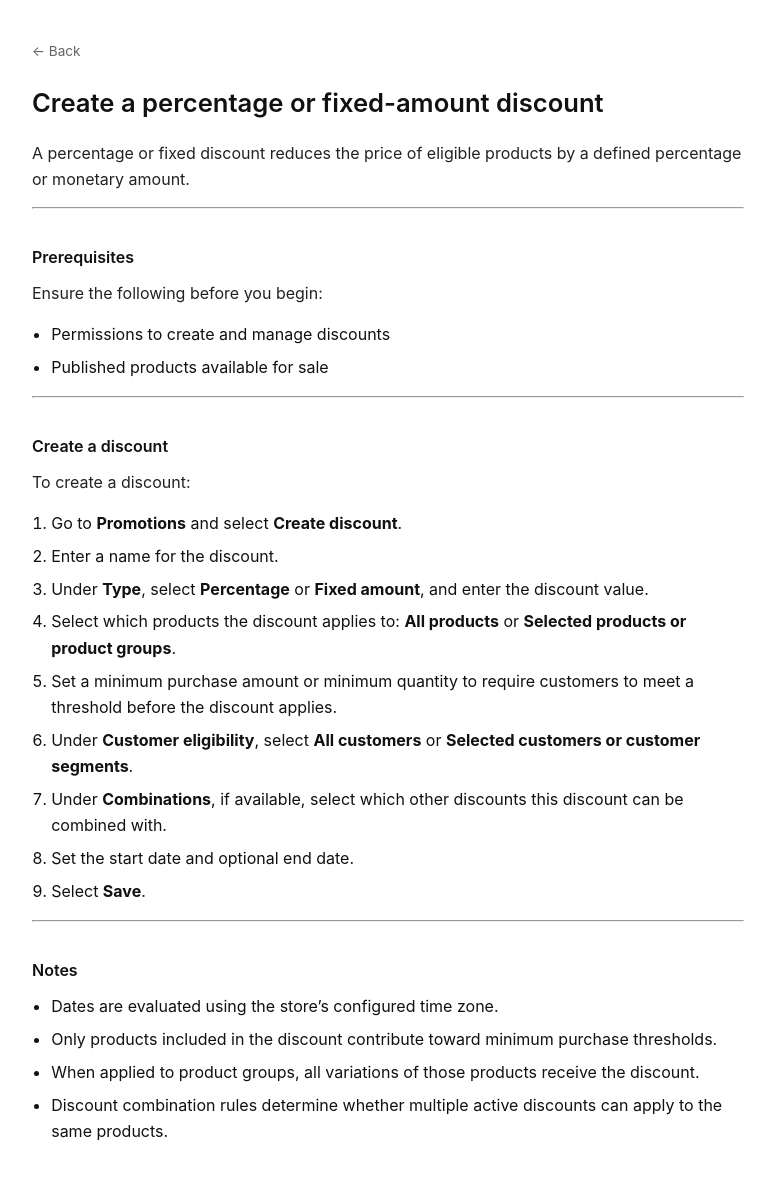
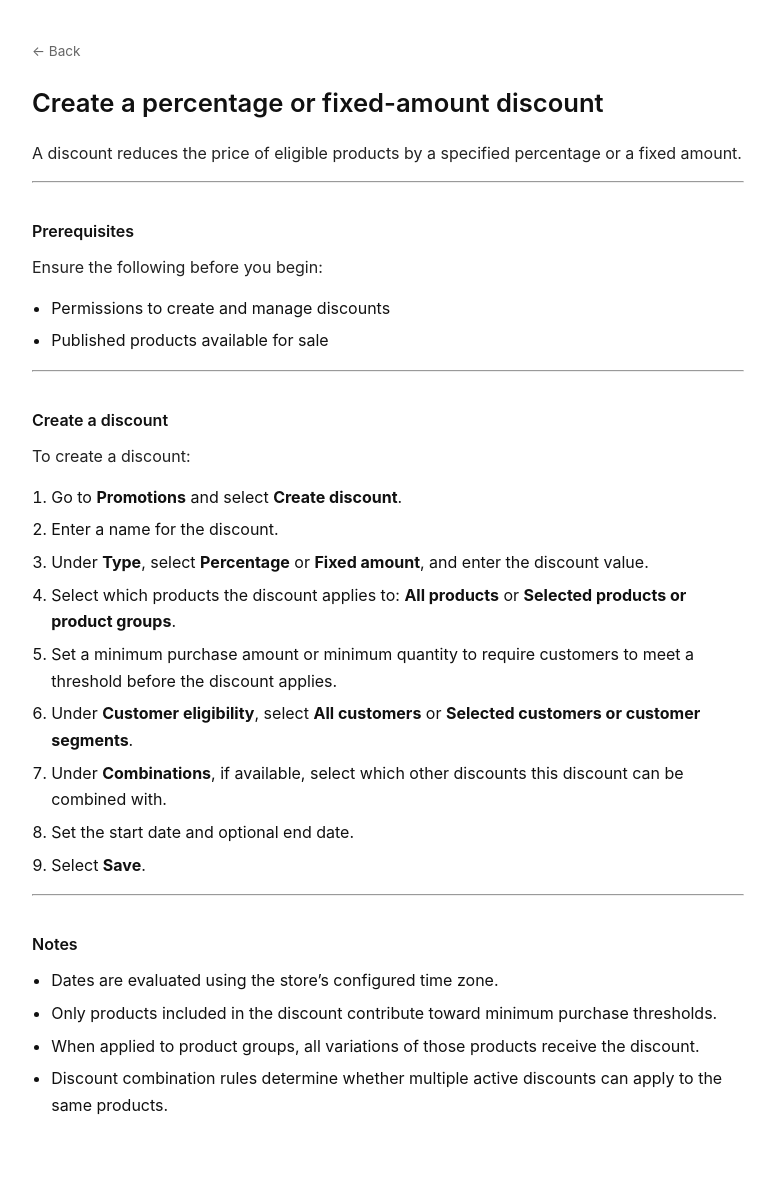
Before and after one commit to malynovskayuliia-eng/malynovskayuliia-eng.github.io, a Jekyll site: the page built from create-a-discount.md, in a window 1280 px wide. Shown: the whole page, without its empty margins (252-1027 px from the left). Built offline with Jekyll 4.4.1, drawn with Linux system fonts in a browser that asks for light colours; after the commit the page ends 1174 px from its top, so only the background shows below that.

Commit message:
Update create-a-discount.md

```diff
--- a/create-a-discount.md
+++ b/create-a-discount.md
@@ -6,7 +6,7 @@ nav_order: 2
 
 # Create a percentage or fixed-amount discount
 
-A percentage or fixed discount reduces the price of eligible products by a defined percentage or monetary amount.
+A discount reduces the price of eligible products by a specified percentage or a fixed amount.
 
 ---
 
```
